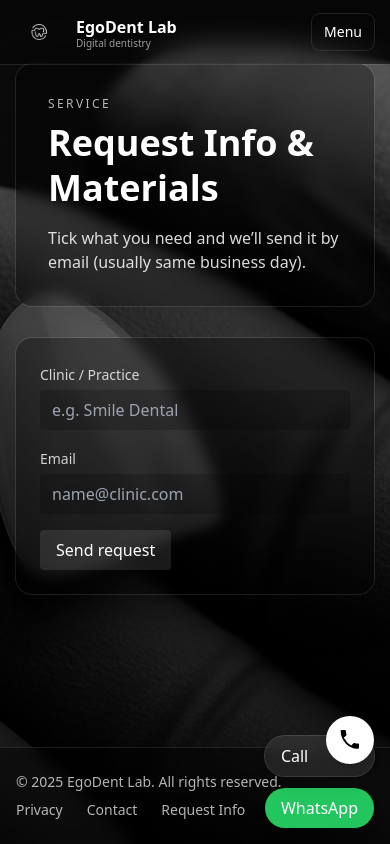
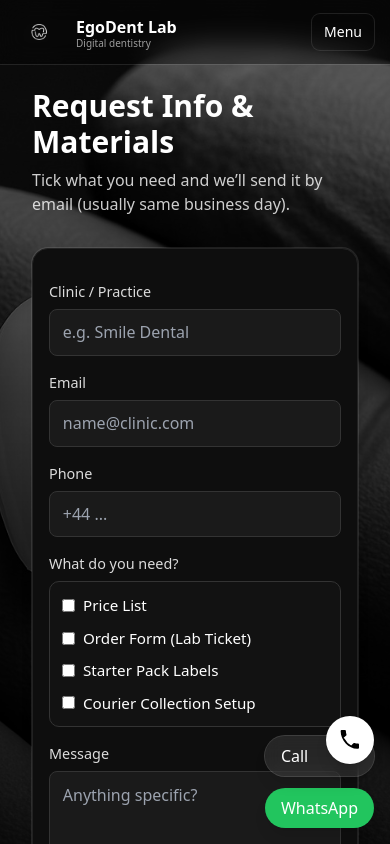
Before and after one commit to Ova-creator/egodentlab, a Next.js app: page /request-info in a window 390 px wide. Shown: the top 844 px of the page. Built offline with nearby package versions, Linux system fonts and the light colour scheme.

Commit message:
feat(request-info): full form (needs + phone + message)

```diff
--- a/app/request-info/page.js
+++ b/app/request-info/page.js
@@ -1,35 +1,23 @@
-// app/request-info/page.js
-import RequestForm from "../../components/RequestForm";
+import RequestForm from '../../components/RequestForm';
 
 export const metadata = {
-  title: "Request Info & Materials",
-  description:
-    "Tick what you need and we’ll send it by email (usually same business day).",
-  alternates: { canonical: "/request-info" },
-  openGraph: {
-    title: "Request Info & Materials",
-    description:
-      "Tick what you need and we’ll send it by email (usually same business day).",
-    url: "/request-info",
-  },
+  title: 'Request Info & Materials — EgoDent Lab',
+  description: 'Tick what you need and we’ll send it by email (usually same business day).',
 };
 
 export default function Page() {
   return (
-    <section className="max-w-3xl mx-auto">
-      <div className="panel p-8 md:p-10 ring-1 ring-white/15">
-        <p className="mb-2 tracking-[0.2em] text-xs text-white/70">SERVICE</p>
-        <h1 className="text-4xl md:text-5xl font-extrabold leading-tight">
-          Request Info & Materials
-        </h1>
-        <p className="mt-4 text-white/85">
-          Tick what you need and we’ll send it by email (usually same business day).
-        </p>
-      </div>
-
-      <div className="mt-8 panel p-6 md:p-8 ring-1 ring-white/10">
+    <div className="container mx-auto px-4">
+      <section style={{margin:'1.5rem 0 2rem'}}>
+        <h1 className="text-3xl font-bold">Request Info & Materials</h1>
+        <p className="opacity-80 mt-2">Tick what you need and we’ll send it by email (usually same business day).</p>
+      </section>
+      <div className="card">
         <RequestForm />
       </div>
-    </section>
+      <style jsx>{`
+        .card { background:#0e0e0e; border:1px solid #222; border-radius:16px; padding:16px; }
+      `}</style>
+    </div>
   );
 }
--- a/components/RequestForm.js
+++ b/components/RequestForm.js
@@ -1,132 +1,151 @@
 'use client';
-import { useState } from 'react';
+import { useState, useMemo } from 'react';
+
+const NEEDS_OPTIONS = [
+  'Price List',
+  'Order Form (Lab Ticket)',
+  'Starter Pack Labels',
+  'Courier Collection Setup',
+];
 
 export default function RequestForm() {
-  const [form, setForm] = useState({
-    clinic: '',
-    email: '',
-    phone: '',
-    needs: {
-      'Price List': true,
-      'Order Form (Lab Ticket)': false,
-      'Starter Pack Labels': false,
-      'Courier Collection Setup': false,
-    },
-    message: '',
-    updates: false,
-  });
+  const [clinic, setClinic]   = useState('');
+  const [email, setEmail]     = useState('');
+  const [phone, setPhone]     = useState('');
+  const [message, setMessage] = useState('');
+  const [needs, setNeeds]     = useState([]);
 
-  const [status, setStatus] = useState({
-    loading: false,
-    success: false,
-    error: null,
-    note: null,
-  });
+  const [loading, setLoading] = useState(false);
+  const [ok, setOk]           = useState(false);
+  const [error, setError]     = useState('');
 
-  const errorText = (code) => ({
-    clinic_email_required: 'Clinic and Email are required.',
-    invalid_email: 'Please enter a valid email address.',
-    network_error: 'Network error. Please try again.',
-    bad_json: 'Unexpected server response.',
-  }[code] || code);
+  // dacă vrei vreodată “minimal” pentru demo: NEXT_PUBLIC_SIMPLE_REQUEST_FORM=1
+  const simple = useMemo(
+    () => (process.env.NEXT_PUBLIC_SIMPLE_REQUEST_FORM || '0') === '1',
+    []
+  );
 
-  async function handleSubmit() {
-    if (status.loading) return;
+  const toggleNeed = (label) =>
+    setNeeds((prev) => (prev.includes(label) ? prev.filter(n => n !== label) : [...prev, label]));
 
-    // --- VALIDATION ---
-    const clinic = (form.clinic || '').trim();
-    const email = (form.email || '').trim();
-    if (!clinic || !email) {
-      setStatus({ loading: false, success: false, error: 'clinic_email_required', note: null });
-      return;
-    }
-    const emailOk = /^[^\s@]+@[^\s@]+\.[^\s@]+$/.test(email);
-    if (!emailOk) {
-      setStatus({ loading: false, success: false, error: 'invalid_email', note: null });
-      return;
-    }
-
-    setStatus({ loading: true, success: false, error: null, note: null });
-
-    const payload = {
-      clinic,
-      email,
-      phone: form.phone || '',
-      needs: Object.entries(form.needs).filter(([, v]) => v).map(([k]) => k),
-      message: form.message || '',
-      website: '' // honeypot
-    };
-
+  async function onSubmit(e) {
+    e.preventDefault();
+    setLoading(true); setOk(false); setError('');
     try {
-      const res = await fetch('/api/request', {
+      const body = { clinic, email, phone, needs, message };
+      const res  = await fetch('/api/request', {
         method: 'POST',
         headers: { 'Content-Type': 'application/json' },
-        body: JSON.stringify(payload),
+        body: JSON.stringify(body),
       });
-
-      const text = await res.text();
-      let json;
-      try { json = JSON.parse(text); } catch { throw new Error('bad_json'); }
-
-      if (!res.ok || !json?.ok) {
-        throw new Error(json?.error || 'network_error');
+      const data = await res.json().catch(() => ({}));
+      if (res.ok && data?.ok) {
+        setOk(true); setClinic(''); setEmail(''); setPhone(''); setNeeds([]); setMessage('');
+      } else {
+        setError(data?.error || 'send_failed');
       }
-
-      setStatus({
-        loading: false,
-        success: true,
-        error: null,
-        note: json.emailed ? null : 'Saved. Email queued/temporary issue.',
-      });
-    } catch (err) {
-      setStatus({
-        loading: false,
-        success: false,
-        error: err?.message || 'network_error',
-        note: null,
-      });
+    } catch {
+      setError('network_error');
+    } finally {
+      setLoading(false);
     }
   }
 
   return (
-    <div className="space-y-4">{/* notă: FĂRĂ <form> nativ */}
-      <div className="grid md:grid-cols-2 gap-4">
-        <label className="block">
-          <span className="text-sm opacity-80">Clinic / Practice</span>
+    <form onSubmit={onSubmit} className="form-wrap">
+      <div className="grid grid-cols-1 md:grid-cols-2 gap-4">
+        <div>
+          <label className="label">Clinic / Practice</label>
           <input
-            className="mt-1 w-full bg-black/20 px-3 py-2 rounded"
-            value={form.clinic}
-            onChange={e => setForm(f => ({ ...f, clinic: e.target.value }))}
+            className="input"
             placeholder="e.g. Smile Dental"
+            value={clinic}
+            onChange={(e) => setClinic(e.target.value)}
+            required
           />
-        </label>
+        </div>
+        <div>
+          <label className="label">Email</label>
+          <input
+            className="input"
+            type="email"
+            placeholder="name@clinic.com"
+            value={email}
+            onChange={(e) => setEmail(e.target.value)}
+            required
+          />
+        </div>
 
-        <label className="block">
-          <span className="text-sm opacity-80">Email</span>
-          <input
-            className="mt-1 w-full bg-black/20 px-3 py-2 rounded"
-            value={form.email}
-            onChange={e => setForm(f => ({ ...f, email: e.target.value }))}
-            inputMode="email"
-            placeholder="name@clinic.com"
-          />
-        </label>
+        {!simple && (
+          <>
+            <div>
+              <label className="label">Phone</label>
+              <input
+                className="input"
+                placeholder="+44 ..."
+                value={phone}
+                onChange={(e) => setPhone(e.target.value)}
+              />
+            </div>
+
+            <div className="md:col-span-2">
+              <label className="label">What do you need?</label>
+              <div className="box needs">
+                {NEEDS_OPTIONS.map((opt) => (
+                  <label key={opt} className="ck">
+                    <input
+                      type="checkbox"
+                      checked={needs.includes(opt)}
+                      onChange={() => toggleNeed(opt)}
+                    />
+                    <span>{opt}</span>
+                  </label>
+                ))}
+              </div>
+            </div>
+
+            <div className="md:col-span-2">
+              <label className="label">Message</label>
+              <textarea
+                className="textarea"
+                placeholder="Anything specific?"
+                rows={4}
+                value={message}
+                onChange={(e) => setMessage(e.target.value)}
+              />
+            </div>
+          </>
+        )}
       </div>
 
-      {/* adaugă aici restul câmpurilor (phone / needs / message) dacă le vrei vizibile acum */}
+      <div className="actions">
+        <button type="submit" className="btn" disabled={loading}>
+          {loading ? 'Sending…' : 'Send request'}
+        </button>
+        {ok && <p className="msg ok">Thanks! We’ll email you shortly.</p>}
+        {!ok && error && <p className="msg err">Error: {error}.</p>}
+      </div>
 
-      <button
-        type="button"
-        onClick={handleSubmit}
-        disabled={status.loading}
-        className="rounded bg-white/10 hover:bg-white/20 px-4 py-2"
-      >
-        {status.loading ? 'Sending…' : 'Send request'}
-      </button>
-
-      {status.success && <p className="text-green-500 mt-2">Thanks! We’ll email you shortly.</p>}
-      {status.note && <p className="text-amber-500 mt-1">{status.note}</p>}
-      {status.error && <p className="text-red-500 mt-2">Error: {errorText(status.error)}</p>}
-    </div>
+      <style jsx>{`
+        .form-wrap { margin-top: 1rem; }
+        .label { display:block; font-size:0.9rem; margin-bottom:0.4rem; opacity:0.85; }
+        .input, .textarea {
+          width:100%; background:#1a1a1a; color:#fff; border:1px solid #333;
+          padding:0.65rem 0.8rem; border-radius:8px; outline:none;
+        }
+        .input:focus, .textarea:focus { border-color:#555; }
+        .box.needs {
+          display:grid; grid-template-columns: repeat(auto-fit, minmax(200px,1fr));
+          gap:0.6rem; padding:0.75rem; background:#121212; border:1px solid #333; border-radius:10px;
+        }
+        .ck { display:flex; gap:0.5rem; align-items:center; font-size:0.95rem; }
+        .actions { display:flex; gap:1rem; align-items:center; margin-top:1rem; }
+        .btn { background:#ffffff14; color:#fff; border:1px solid #333; padding:0.6rem 1rem; border-radius:10px; }
+        .btn[disabled] { opacity:0.6; cursor:not-allowed; }
+        .msg { font-size:0.95rem; }
+        .ok  { color:#41d39e; }
+        .err { color:#ff6b6b; }
+      `}</style>
+    </form>
   );
 }
```
